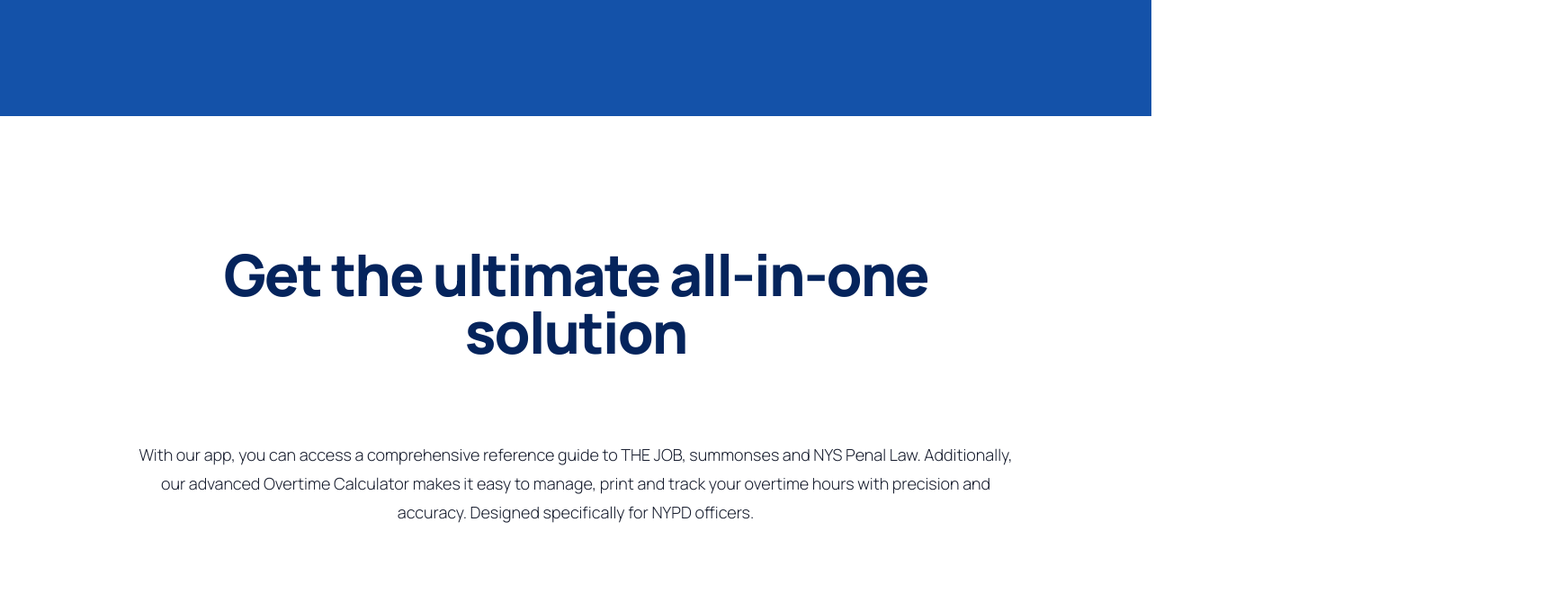
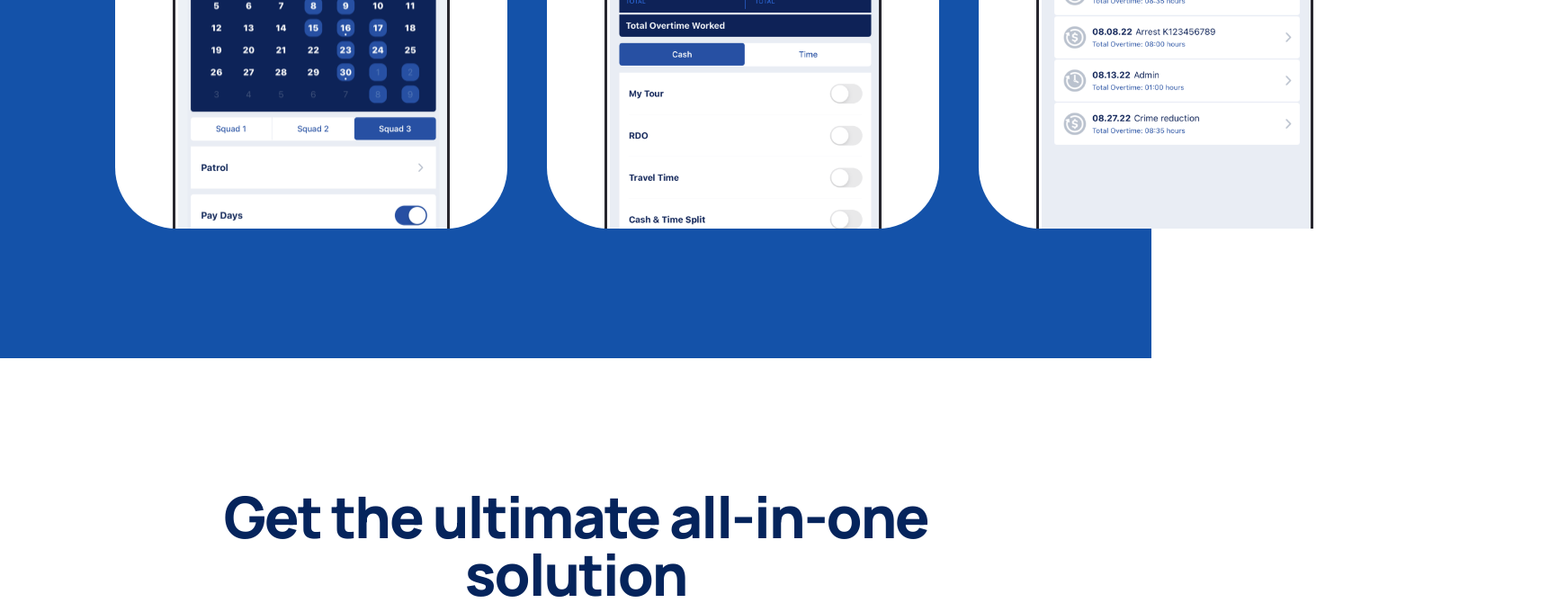
Before and after one commit to MikhAndrey/summons_partner, a React (Create React App) app: page / in a window 1280 px wide. Shown: the part 4280-4960 px from the top of the page at 90% size, 1732 px wide, since content can reach past the window. Built offline with nearby package versions, Linux system fonts and the light colour scheme.

Commit message:
Main containers width fix

```diff
--- a/src/App.css
+++ b/src/App.css
@@ -23,7 +23,7 @@
 }
 
 .App-container {
-  margin-left: 190px;
+  margin-left: 10vw;
   @media (max-width: 768px) {
     margin-left: 12px;
   }
@@ -79,7 +79,7 @@
 }
 
 .App-header {
-  width: 1620px;
+  width: 85vw;
   margin-top: 40px;
   margin-left: 112px;
   display: flex;
@@ -327,7 +327,7 @@
 }
 
 .App-main-content-container {
-  width: 1542px;
+  width: 80vw;
   min-height: 480px;
   @media (max-width: 768px) {
     width: calc(100vw - 24px);
@@ -440,7 +440,7 @@
 
 .App-howitworks-items-container {
   padding: 0 0 144px 0;
-  width: 1012px;
+  width: auto;
   display: grid;
   grid-template-columns: repeat(2, 1fr);
   gap: 44px;
@@ -495,11 +495,13 @@
   margin-top: 44px;
   display: flex;
   gap: 176px;
+  width: 80vw;
   @media (max-width: 768px) {
     margin-top: 0;
     margin-left: -12px;
     gap: 0;
     flex-direction: column;
+    width: 100vw;
   }
 }
 
@@ -532,7 +534,7 @@
 }
 
 .App-features-city-image-wrapper {
-  width: 1542px;
+  width: 80vw;
   height: 680px;
   @media (max-width: 768px) {
     height: 886px;
@@ -619,9 +621,9 @@
 .App-features-main-content {
   display: flex;
   margin-top: -340px;
-  margin-left: -190px;
+  margin-left: -10vw;
   padding-top: 458px;
-  width: calc(100% + 190px);
+  width: calc(100% + 10vw);
   z-index: -99999;
   @media (max-width: 768px) {
     margin-top: -440px;
@@ -667,9 +669,9 @@
 }
 
 .App-features-items-container {
-  margin-left: 190px;
+  margin-left: 10vw;
   padding: 0 0 144px 0;
-  width: 1540px;
+  width: 80vw;
   display: grid;
   grid-template-columns: repeat(3, 1fr);
   gap: 44px;
@@ -729,8 +731,8 @@
 }
 
 .App-common-info-container-wrapper {
-  margin-left: -190px;
-  width: calc(100% + 190px);
+  margin-left: -10vw;
+  width: calc(100% + 10vw);
   display: flex;
   justify-content: center;
   @media (max-width: 768px) {
@@ -777,8 +779,8 @@
 }
 
 .App-reviews-container {
-  margin-left: -190px;
-  width: calc(100% + 190px);
+  margin-left: -10vw;
+  width: calc(100% + 10vw);
   height: 1024px;
   display: flex;
   @media (max-width: 768px) {
@@ -792,7 +794,7 @@
 }
 
 .App-reviews-info {
-  margin-left: 190px;
+  margin-left: 10vw;
   padding: 144px 0 0 0;
   display: grid;
   grid-template-columns: auto 1fr;
@@ -989,8 +991,8 @@
 .App-start-work {
   margin-top: 120px;
   height: 809px;
-  margin-left: -190px;
-  padding: 150px 0 0 190px;
+  margin-left: -10vw;
+  padding: 150px 0 0 10vw;
   position: relative;
   z-index: 0;
 }
@@ -1046,11 +1048,11 @@
 }
 
 .App-start-work-car-image-container {
-  width: 1540px;
+  width: 80vw;
   height: 480px;
   position: absolute;
   top: 700px;
-  left: 190px;
+  left: 10vw;
   z-index: 1;
   object-fit: cover
 }
```
